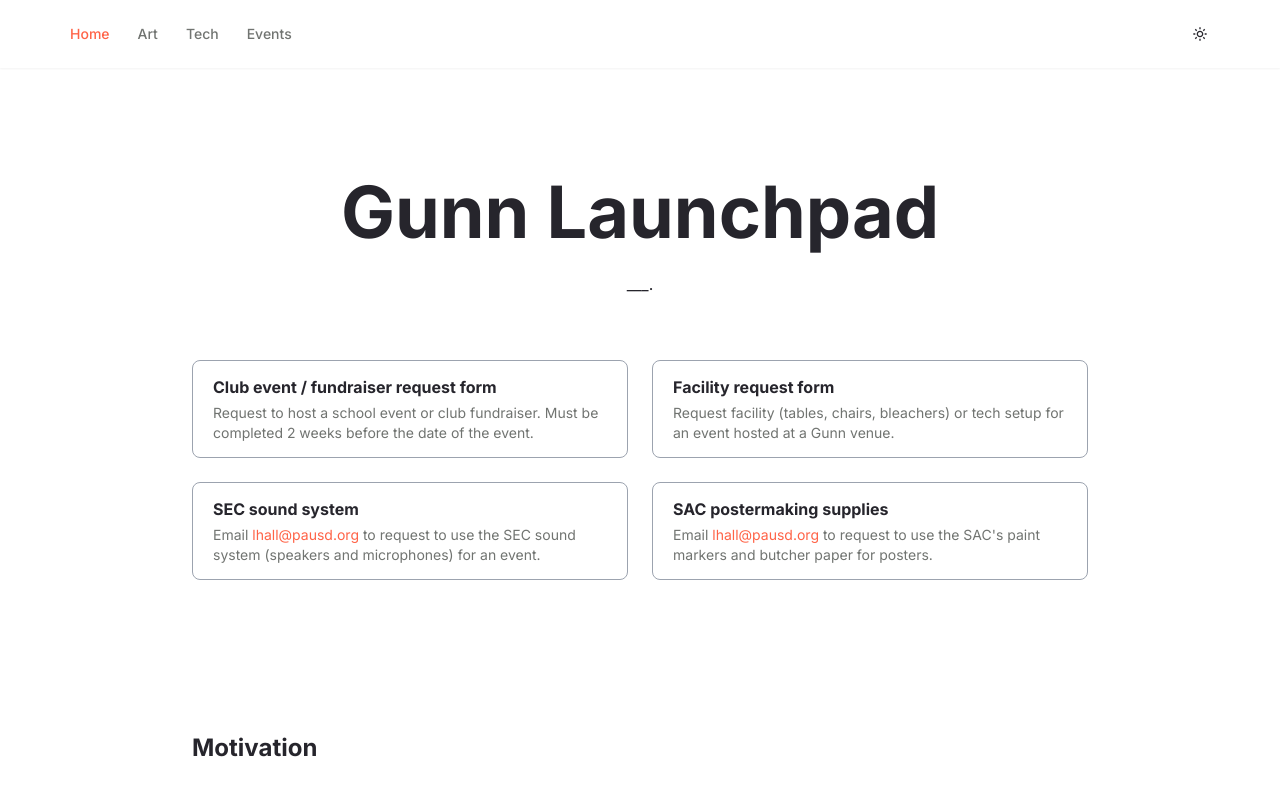
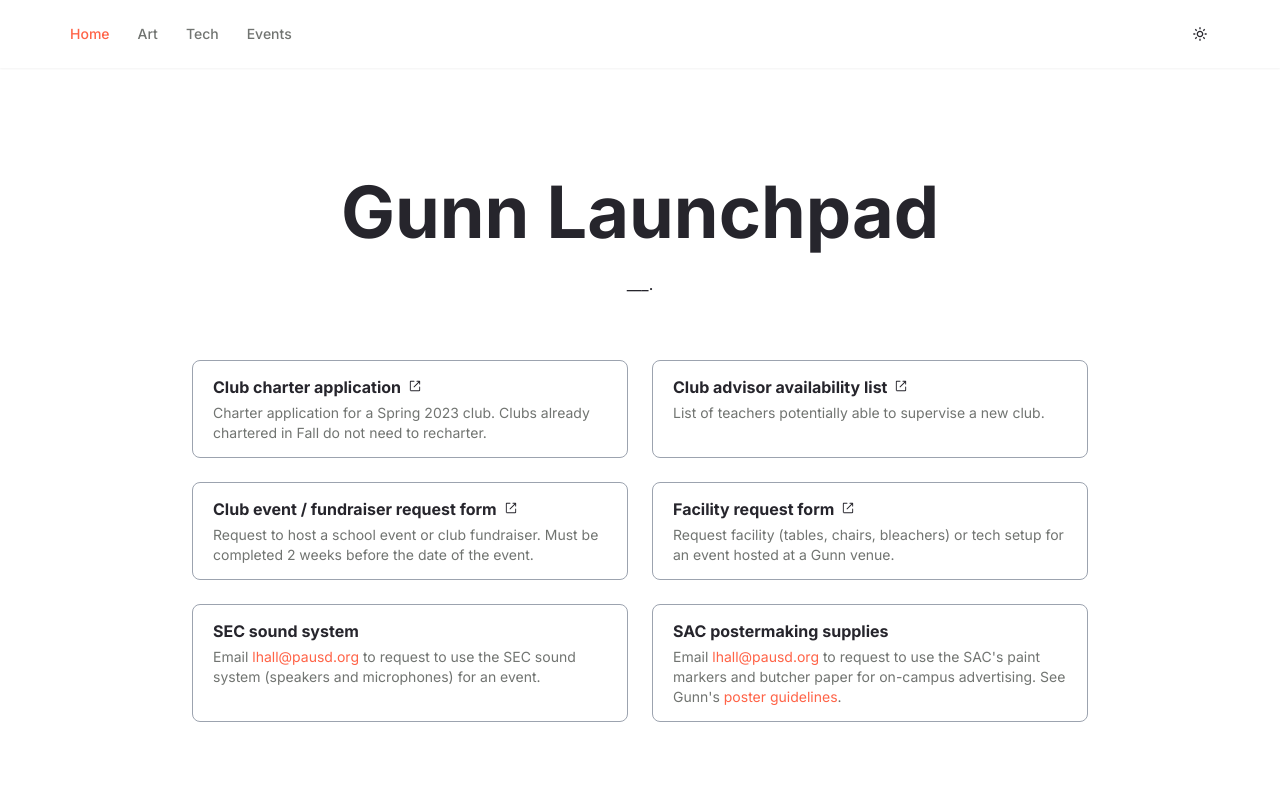
Before and after one commit to gunnsec/gunn-launchpad, a Next.js app: page / in a window 1280 px wide. Shown: the top 798 px of the page. Built offline with nearby package versions, Linux system fonts and the light colour scheme.

Commit message:
Fix DOM nesting, add external link icon, club charter links

```diff
--- a/components/Resource.tsx
+++ b/components/Resource.tsx
@@ -1,14 +1,19 @@
 import {ReactNode} from 'react';
+import {RxExternalLink} from 'react-icons/rx';
 
 
 export default function Resource(props: {name: string, children: ReactNode, href?: string}) {
     return (
-        // TODO: rendering an `<a>` for all resources, even if they are not external links, is a bit hacky
-        <a href={props.href} target="_blank" rel="noopener noreferrer" className="basis-96 flex-grow">
-            <div className="px-5 py-3.5 rounded-lg border border-gray-400 hover:border-gray-600 dark:border-gray-500 dark:hover:border-gray-400 transition-[border] duration-200 h-full">
-                <h5 className="font-bold mb-1">{props.name}</h5>
-                <p className="text-secondary dark:text-secondary-dark text-sm">{props.children}</p>
-            </div>
-        </a>
+        <div className="basis-96 flex-grow relative px-5 py-3.5 rounded-lg border border-gray-400 hover:border-gray-600 dark:border-gray-500 dark:hover:border-gray-400 transition-[border] duration-200">
+            {props.href && (
+                <a href={props.href} target="_blank" rel="noopener noreferrer" className="absolute inset-0"/>
+            )}
+
+            <h5 className="flex gap-1.5 items-center font-bold mb-1">
+                {props.name}
+                {props.href && <RxExternalLink className="pb-0.5" />}
+            </h5>
+            <p className="text-secondary dark:text-secondary-dark text-sm">{props.children}</p>
+        </div>
     )
 }
--- a/pages/index.tsx
+++ b/pages/index.tsx
@@ -19,6 +19,12 @@
 
             <Section>
                 <div className="flex flex-wrap justify-center gap-6 mb-6">
+                    <Resource name="Club charter application" href="https://docs.google.com/forms/d/e/1FAIpQLSclwY3TNU4tkiHAStb9HZ-ZW83iOC-aibjyb0k-YTFNexsRIA/viewform">
+                        Charter application for a Spring 2023 club. Clubs already chartered in Fall do not need to recharter.
+                    </Resource>
+                    <Resource name="Club advisor availability list" href="https://drive.google.com/file/d/1dHt4OTTS_u_LSbocKiXHAIudg27hiA6-/view?usp=sharing">
+                        List of teachers potentially able to supervise a new club.
+                    </Resource>
                     <Resource name="Club event / fundraiser request form" href="https://docs.google.com/forms/d/e/1FAIpQLSfXaavKezsSY_i-OTcyE9mH9-XGrUYWzrYF6yo1_EgZwj5GXQ/viewform">
                         Request to host a school event or club fundraiser. Must be completed 2 weeks before the date
                         of the event.
@@ -32,7 +38,8 @@
                     </Resource>
                     <Resource name="SAC postermaking supplies">
                         Email <a href="mailto:lhall@pausd.org" className="text-grapefruit hover:underline">lhall@pausd.org</a>{' '}
-                        to request to use the SAC's paint markers and butcher paper for {/* ... */}posters.
+                        to request to use the SAC's paint markers and butcher paper for on-campus advertising. See Gunn's{' '}
+                        <a href="https://drive.google.com/file/d/1A0bsQgqN8bqXcI-dBvRc7BGtgcT8XFwm/view?usp=sharing" target="_blank" rel="noopener noreferrer"  className="text-grapefruit hover:underline">poster guidelines</a>.
                     </Resource>
                 </div>
             </Section>
```
